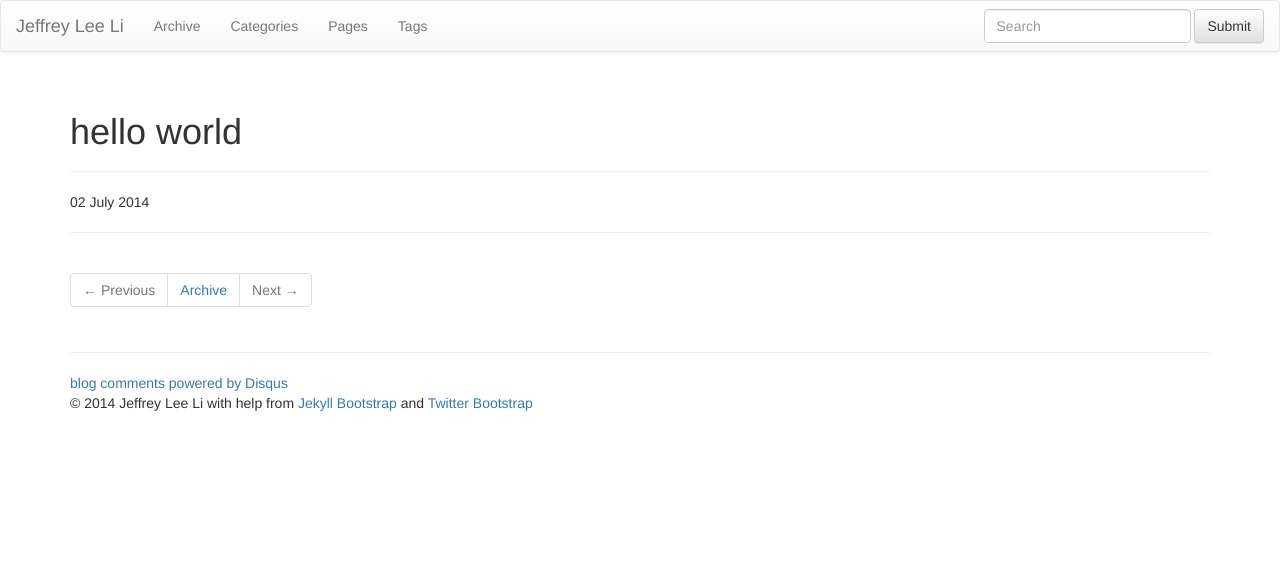
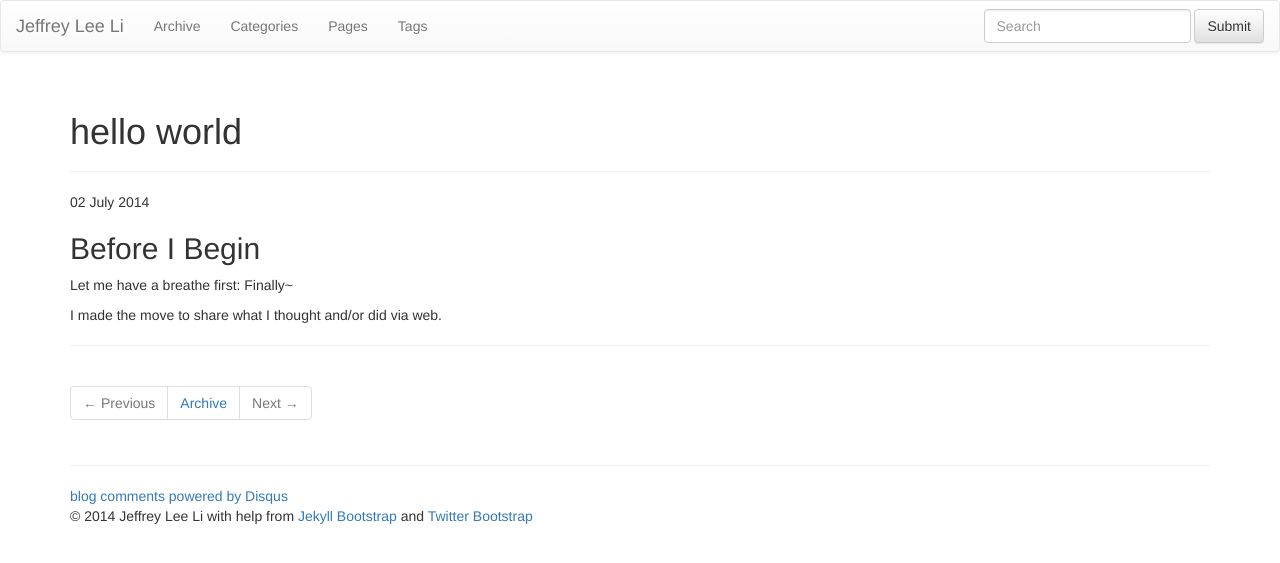
Before and after one commit to JeffreyLeeLi/jeffreyleeli.github.io, a Jekyll site: the page built from _posts/2014-07-02-hello-world.md, in a window 1280 px wide. Shown: the top 563 px of the page. Built offline with Jekyll 4.4.1, drawn with Linux system fonts in a browser that asks for light colours; nearby versions of some CDN libraries; library files that are not in the unit come from our copies; comment, search, counter and statistics services are not loaded.

Commit message:
make first part of first post

```diff
--- a/_posts/2014-07-02-hello-world.md
+++ b/_posts/2014-07-02-hello-world.md
@@ -6,3 +6,9 @@ category:
 tags: []
 ---
 {% include JB/setup %}
+
+## Before I Begin
+
+Let me have a breathe first: Finally~
+
+I made the move to share what I thought and/or did via web.
```
